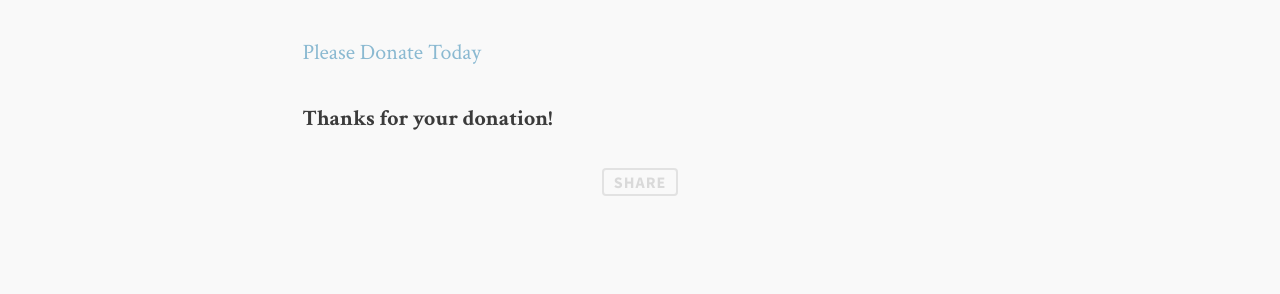
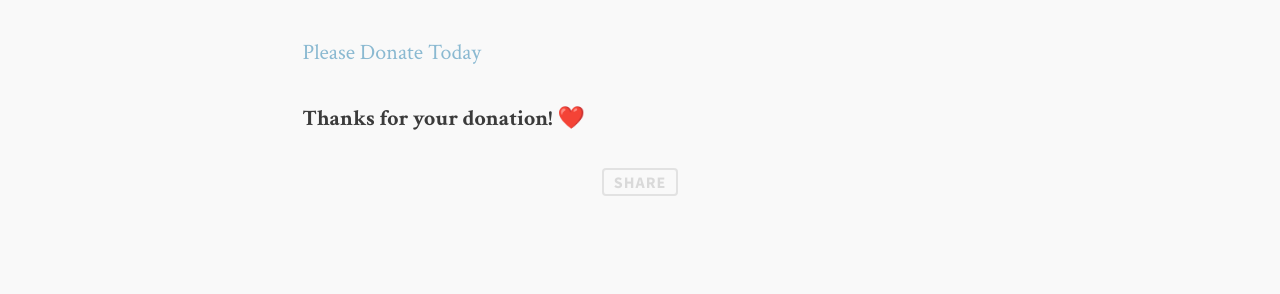
Before and after one commit to lourcastillo/lourcastillo.github.io, a Jekyll site: the page built from _posts/2022-08-23-psychomotor-room-refurbishment-anakena-special-school-project.md, in a window 1280 px wide and 900 px high, scrolled down 2574 px. Shown: the part 189-483 px from the top of the window. Built offline with Jekyll 4.4.1, drawn with Linux system fonts in a browser that asks for light colours; comment, search, counter and statistics services are not loaded.

```diff
--- a/_posts/2022-08-23-psychomotor-room-refurbishment-anakena-special-school-project.md
+++ b/_posts/2022-08-23-psychomotor-room-refurbishment-anakena-special-school-project.md
@@ -39,4 +39,4 @@ A high prevalence of this condition was obtained, which highlights the need to o
 
 [Please Donate Today](https://paypal.me/ProyectoAnakena?country.x=CL&locale.x=es_XC)
 
-**Thanks for your donation!**
+**Thanks for your donation!** ❤️
```
